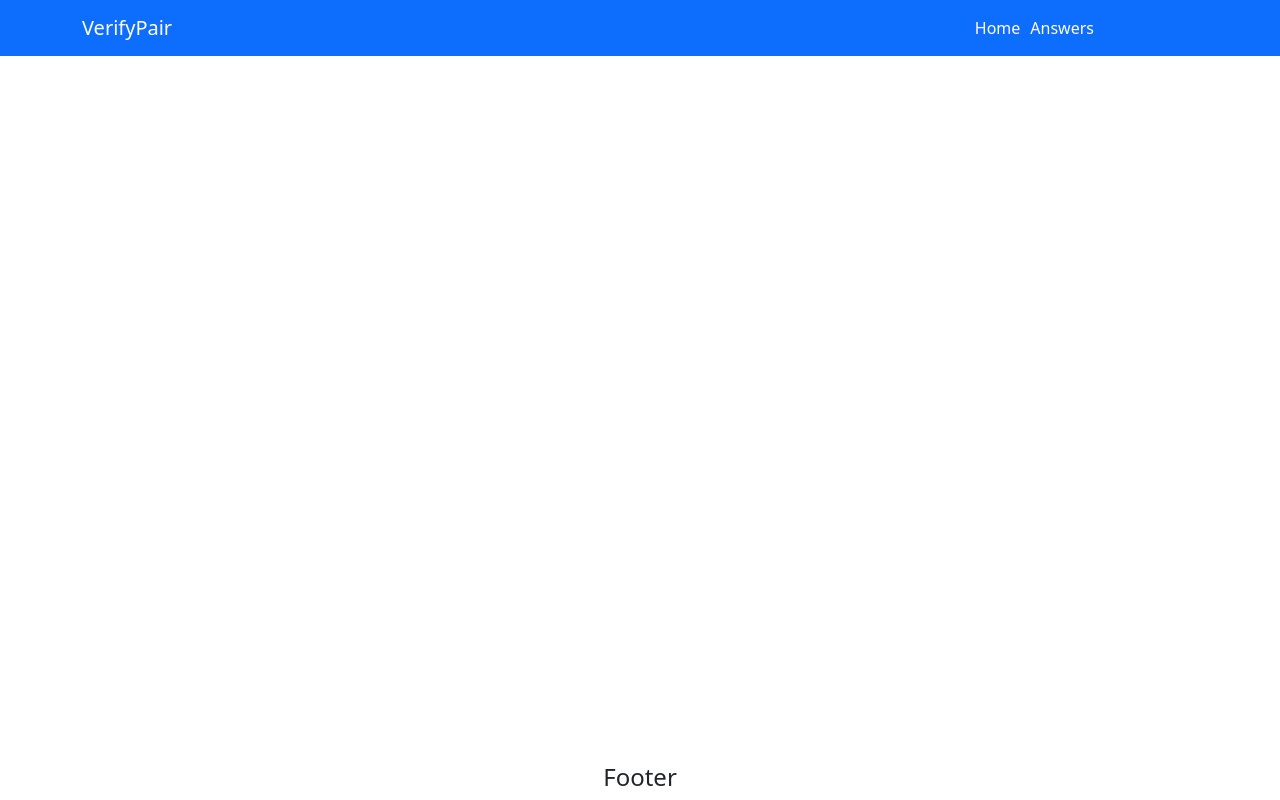
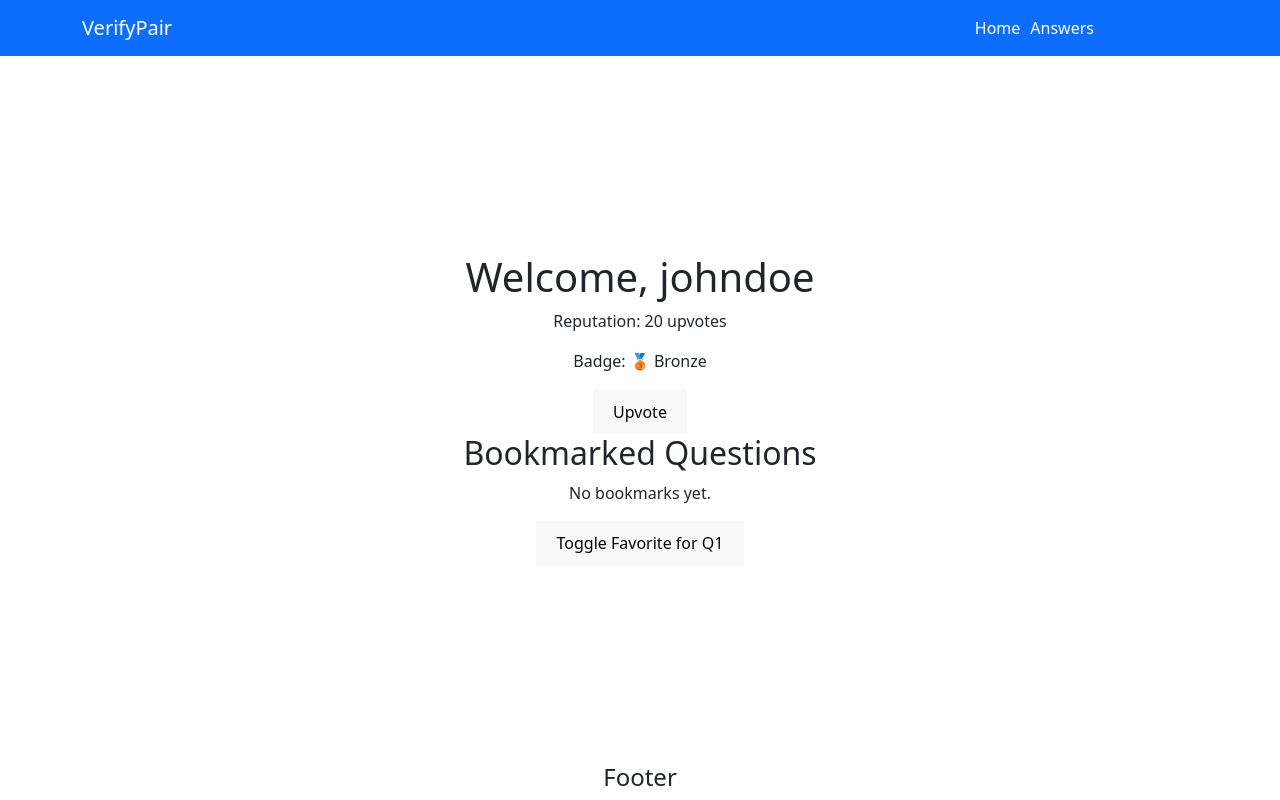
Before and after one commit to Study-Program-Applied-Computer-Science/usability-testing-and-verification-verifypair, a React (Vite) app: page /answer/1 in a window 1280 px wide. Built offline with nearby package versions, Linux system fonts and the light colour scheme.

Commit message:
Basics of favorites and reputation system

```diff
--- a/db.json
+++ b/db.json
@@ -7,6 +7,7 @@
             "answersGiven": 5,
             "upvotesReceived": 20
         },
+        "badge": "Bronze",
         "favorite": [
             {
                 "questionId": 1,
--- a/src/App.jsx
+++ b/src/App.jsx
@@ -1,23 +1,79 @@
-import './App.css'
+import './App.css';
 import { BrowserRouter, Routes, Route } from 'react-router-dom';
+import { useState, useEffect } from 'react';
 import Answer from './components/Answer';
-
 import Layout from './Layout';
 
 function App() {
+  const [user, setUser] = useState({
+    username: "johndoe",
+    upvotesReceived: 20,
+  });
+
+  // Badge determination based on total number of votes on a user's profile
+  const getBadge = (upvotes) => {
+    if (upvotes >= 200) return "💎 Diamond";
+    if (upvotes >= 100) return "🏆 Platinum";
+    if (upvotes >= 50) return "🥇 Gold";
+    if (upvotes >= 25) return "🥈 Silver";
+    if (upvotes >= 10) return "🥉 Bronze";
+    return "🚀 Newbie";
+  };
+
+  // This is basically for handling upvotes for when user clicks "upvote" since idk how you did it
+  const handleUpvote = () => {
+    setUser((prevUser) => ({
+      ...prevUser,
+      upvotesReceived: prevUser.upvotesReceived + 1,
+    }));
+  };
+
+  // Favorite (Bookmark) Feature
+  const [favorites, setFavorites] = useState([]);
+
+  // Load favorites from localStorage
+  useEffect(() => {
+    const storedFavorites = JSON.parse(localStorage.getItem("favorites")) || [];
+    setFavorites(storedFavorites);
+  }, []);
+
+  // Toggle favorite (add/remove question ID)
+  const toggleFavorite = (questionId) => {
+    setFavorites((prev) => {
+      const updatedFavorites = prev.includes(questionId)
+        ? prev.filter((id) => id !== questionId) // Remove if exists
+        : [...prev, questionId]; // Add if not exists
+      localStorage.setItem("favorites", JSON.stringify(updatedFavorites));
+      return updatedFavorites;
+    });
+  };
 
   return (
-
     <BrowserRouter>
       <Layout>
+        <h1>Welcome, {user.username}</h1>
+        <p>Reputation: {user.upvotesReceived} upvotes</p>
+        <p>Badge: {getBadge(user.upvotesReceived)}</p>
+        <button onClick={handleUpvote}>Upvote</button>
+
+        {/* Bookmarks Section */}
+        <h2>Bookmarked Questions</h2>
+        {favorites.length > 0 ? (
+          favorites.map((id) => <p key={id}>Question {id}</p>)
+        ) : (
+          <p>No bookmarks yet.</p>
+        )}
+
+        {/* Example Button to Toggle Favorite (Replace with actual question list) */}
+        <button onClick={() => toggleFavorite(1)}>Toggle Favorite for Q1</button>
+
         <Routes>
           <Route path="/" element={<>TEst</>} />
           <Route path="/answer" element={<Answer />} />
         </Routes>
       </Layout>
-    </BrowserRouter >
-
-  )
+    </BrowserRouter>
+  );
 }
 
-export default App
+export default App;
```
Also changed, not shown: 1 other file (tests, documents, lock files or other folders).
